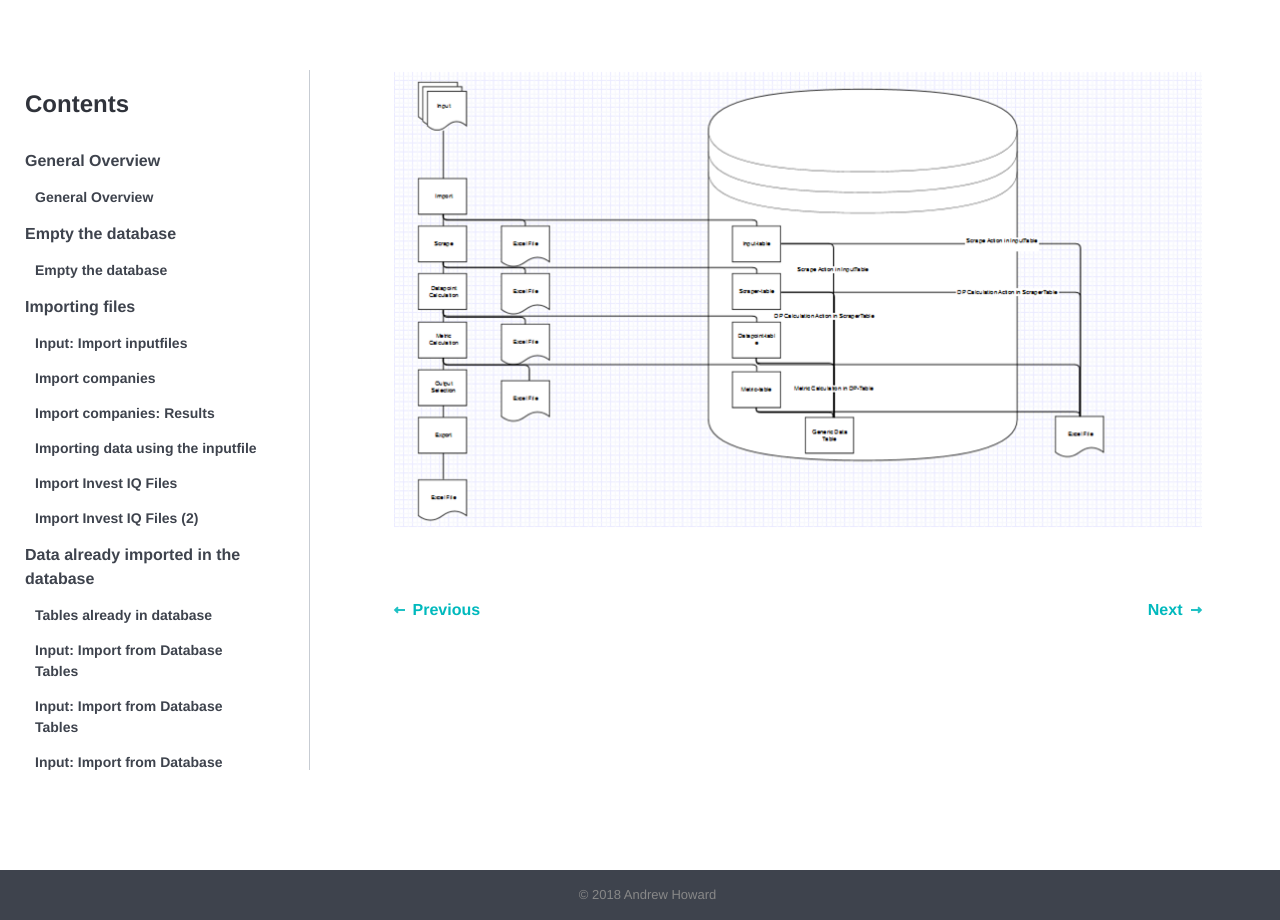
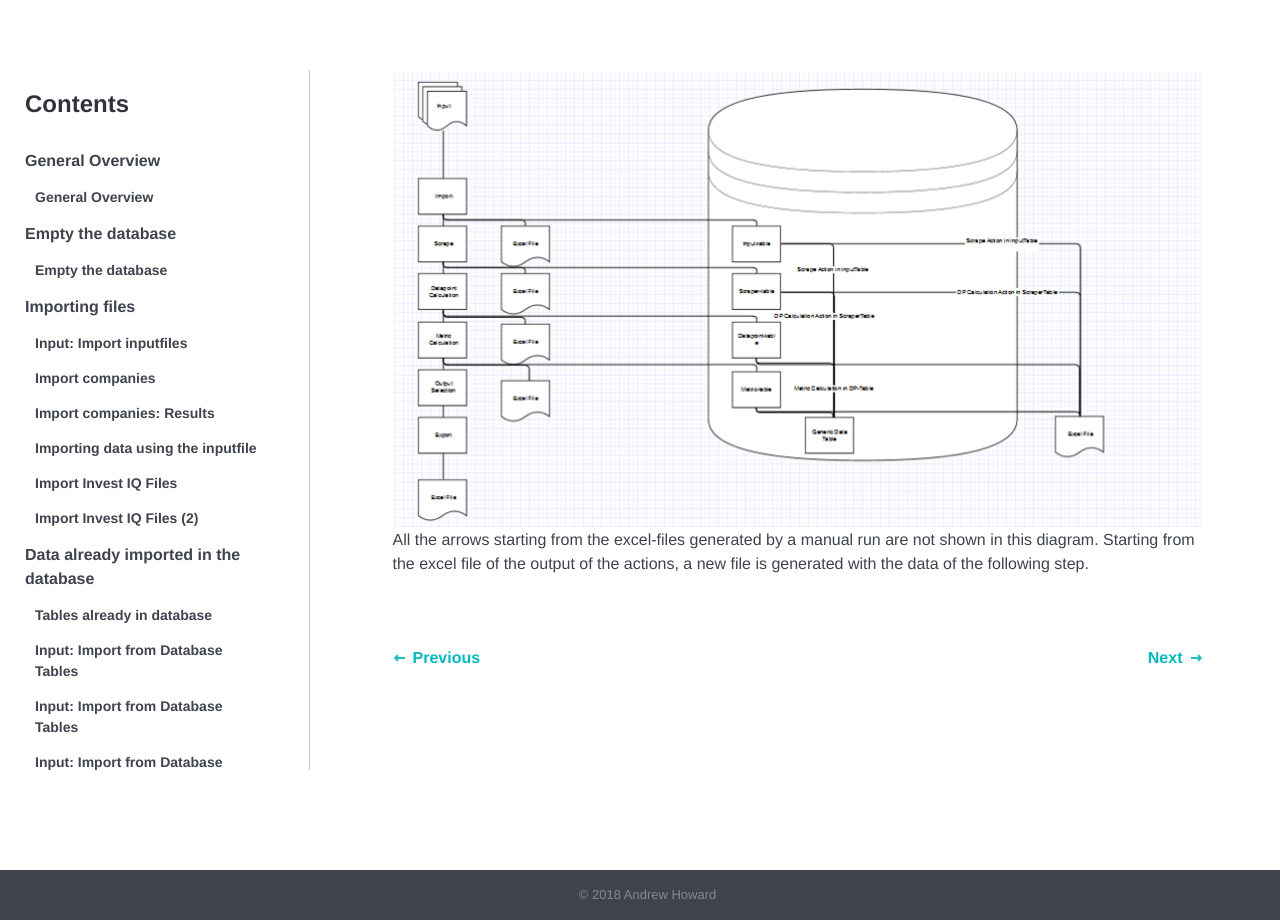
Before and after one commit to tkumpanenko/slides, a Jekyll site: the page built from _tutorials/067.html, in a window 1280 px wide. Built offline with Jekyll 4.4.1, drawn with Linux system fonts in a browser that asks for light colours.

Commit message:
Update from Forestry.io - 067.html

```diff
--- a/_tutorials/067.html
+++ b/_tutorials/067.html
@@ -4,6 +4,7 @@ topic: running-parts-of-the-run
 order: 4
 date: 2018-01-18 19:31:06 +0000
 ---
+<img src="{{site.url}}{{site.baseurl}}/images/067.png" alt="">
 
-
-<img src="{{site.url}}{{site.baseurl}}/images/067.png" alt="">
+<p>All the arrows starting from the excel-files generated by a manual run are not shown in this diagram. Starting from the excel file of the output of the actions, a new file is generated with the data of the following step.
+</p>
```
